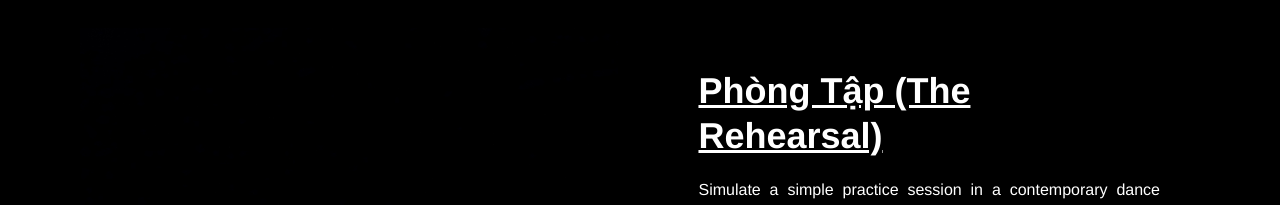
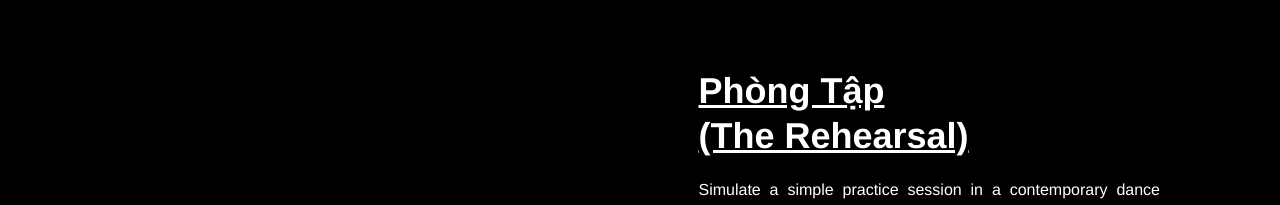
Before and after one commit to hungdoworks/hungdoworks.github.io, a Next.js app: page /choreography in a window 1280 px wide. Shown: the part 1422-1627 px from the top of the page. Built offline with nearby package versions, Linux system fonts and the light colour scheme.

Commit message:
Minor tweak on Choreography item

```diff
--- a/src/pages/choreography/index.js
+++ b/src/pages/choreography/index.js
@@ -41,7 +41,13 @@ export default function ChoreographyPage() {
                     <PerformanceItem>
                         <PerformanceItemImage src={imgTheRehearsal} />
                         <PerformanceItemContent
-                            title="Phòng Tập (The Rehearsal)"
+                            title={
+                                <>
+                                    <span>Phòng Tập</span>
+                                    <br />
+                                    <span>(The Rehearsal)</span>
+                                </>
+                            }
                             content={
                                 <>
                                     <span>Simulate a simple practice session in a contemporary dance class but with a spirit of fun and improvisation.</span>
```
